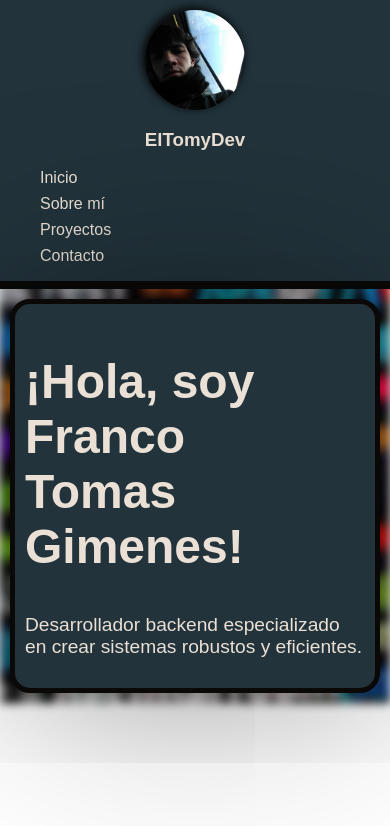
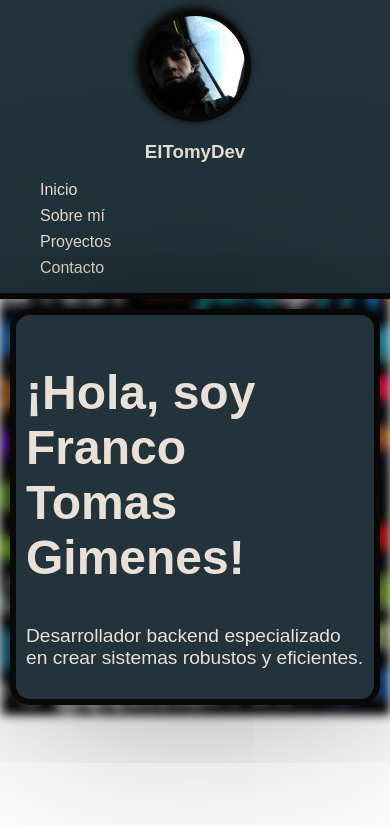
Before and after one commit to ElTomyDev/my-portfolio, a Django app: page / in a window 390 px wide. Shown: the top 826 px of the page. Run offline with Django 5.2, Linux system fonts and the light colour scheme.

Commit message:
Mejora en el borde

```diff
--- a/my_portfolio_web/portfolio/static/portfolio/css/styles.css
+++ b/my_portfolio_web/portfolio/static/portfolio/css/styles.css
@@ -29,7 +29,7 @@ body::before {
     padding: 20px;
     margin: 20px;
     background-color: #22333b;
-    border: 5px solid #0a0908;
+    border: 6px solid #0a0908;
     border-radius: 20px;
     box-shadow: 0px 0px 200px #00000071;
 }
@@ -55,7 +55,7 @@ body::before {
 /* NAVIGATION */
 nav{
     background-color: #22333b;
-    border-right: 5px solid #0a0908;
+    border-right: 6px solid #0a0908;
 }
 
 .nav-image {
@@ -72,6 +72,7 @@ nav{
     background-size: cover;
     background-position: center;
     box-shadow: -2px -2px 10px #000;
+    border: 6px solid #0a0908;
     margin-left: auto;
     margin-right: auto;
 }
@@ -125,7 +126,7 @@ nav{
     }
     nav{
         border-right: 0px solid #0a0908;
-        border-bottom: 8px solid #0a0908;
+        border-bottom: 6px solid #0a0908;
     }
 }
 
```
